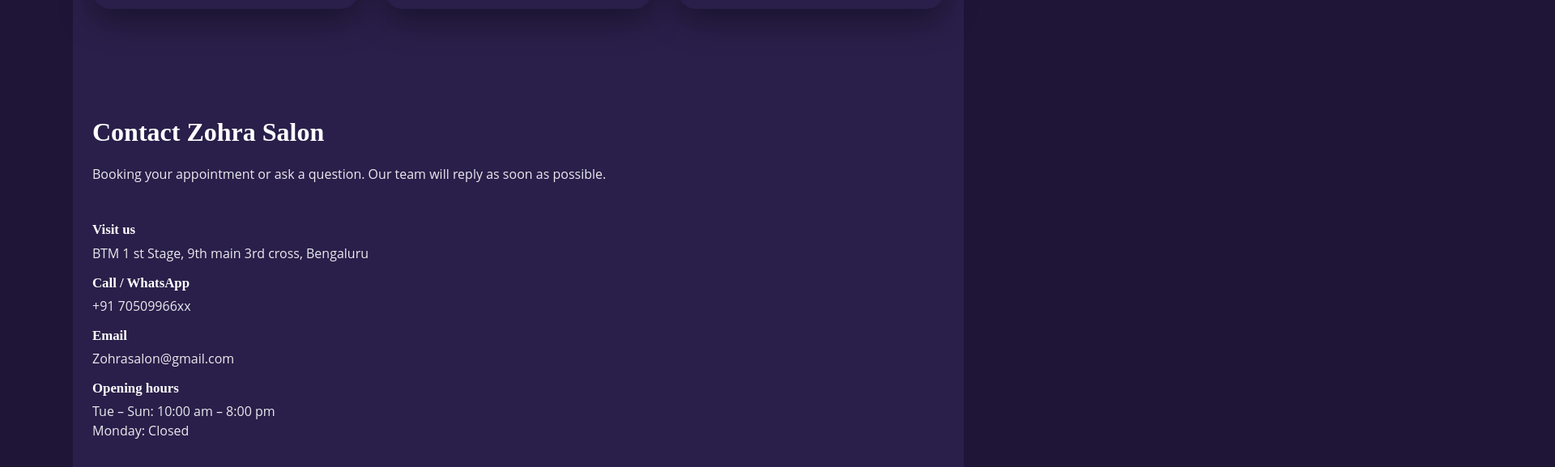
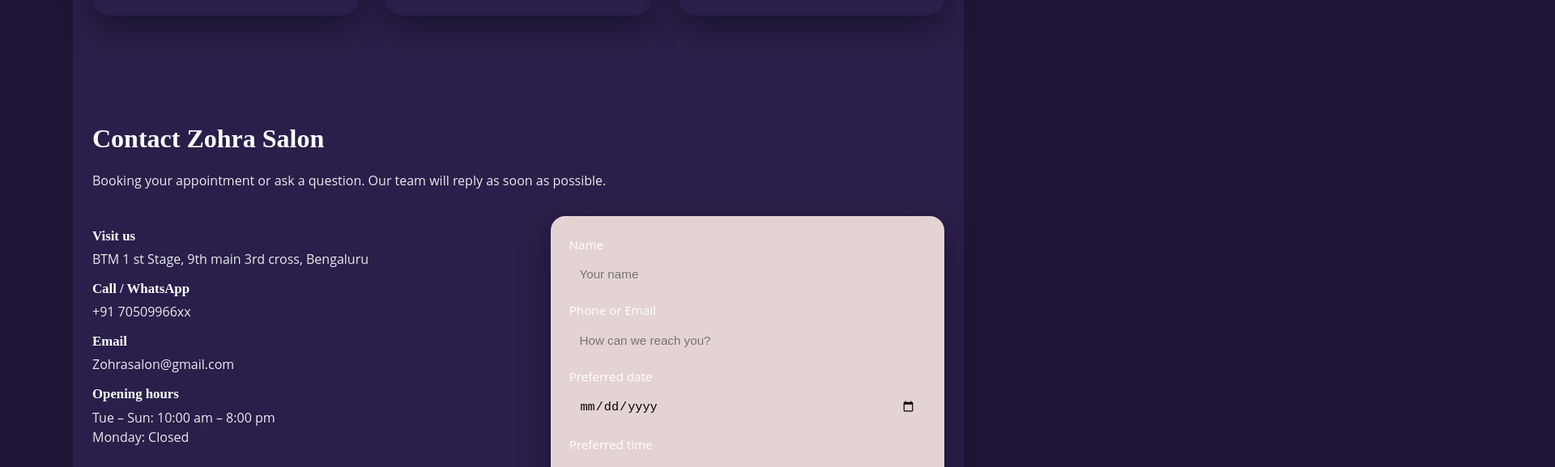
Before and after one commit to FatimaZohra1724/Zohrasalon, a React (Vite) app: page / in a window 1280 px wide. Shown: the part 2200-2777 px from the top of the page at 81% size, 1920 px wide, since content can reach past the window. Built offline with nearby package versions, Linux system fonts and the light colour scheme.

Commit message:
Update contact form background and text colors
Fix background color and color properties in contact form styles.

```diff
--- a/src/App.css
+++ b/src/App.css
@@ -274,7 +274,7 @@
   display: flex;
   flex-direction: column;
   gap: 0.9rem;
-  background: var(--color-surface-soft;
+  background:#e4d3d3 ;
   border-radius: 18px;
   padding: 1.5rem 1.4rem 1.3rem;
   box-shadow: 0 14px 40px rgba(0, 0, 0, 0.35);
@@ -294,8 +294,8 @@
   padding: 0.65rem 0.8rem;
   border-radius: 10px;
   border: 1px solid var(--color-border-soft);      /* text uses theme color */
-  background-color: #e4d3d3;;
-  color: #0e0e0f/* fixed light background */
+  background-color: #e4d3d3;
+  color: #fff  /* fixed light background */
   font-family: inherit;
   font-size: 0.95rem;
 }
```
